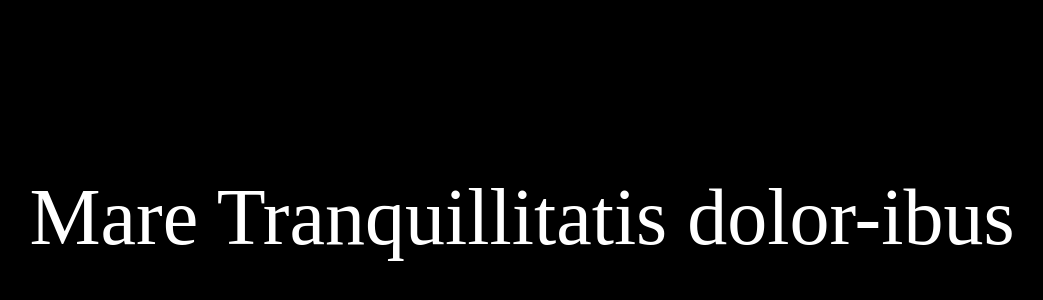
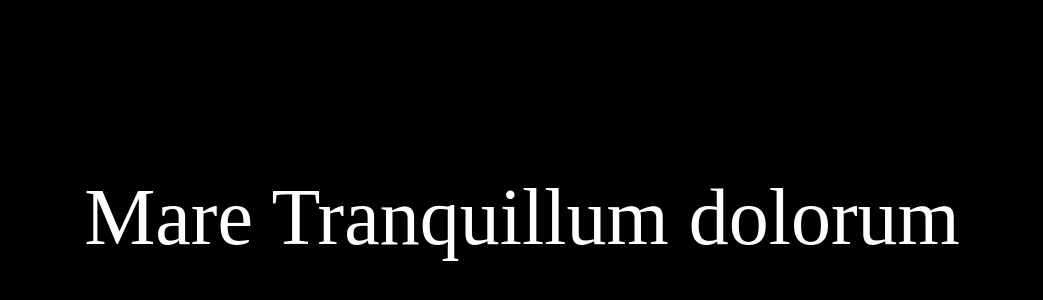
Before and after one commit to Paceme-Tranquilitas/Somniphobia_Main, a plain HTML site: page index.html in a window 1280 px wide. Shown: the part 14-314 px from the top of the page, without its empty margins (118-1161 px from the left). Drawn offline with Linux system fonts and the light colour scheme.

Commit message:
Update index.html

```diff
--- a/index.html
+++ b/index.html
@@ -16,6 +16,6 @@
         <pre id="ascii" style="white-space: pre-wrap; font-family: monospace; overflow: hidden;"></pre>
     </div>
     <div class="Hidden">Pacem Tranquilitas</div>
-    <div class="Quote">Mare Tranquillitatis dolor-ibus</div>
+    <div class="Quote">Mare Tranquillum dolorum</div>
 </body>
 </html>
```
